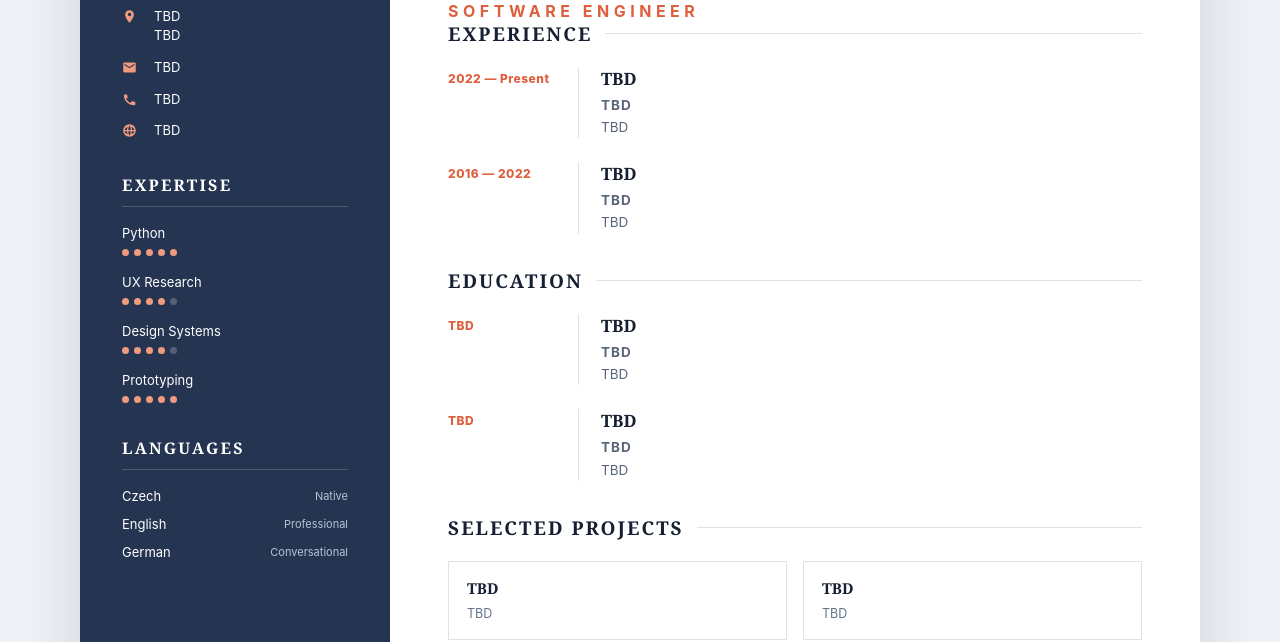
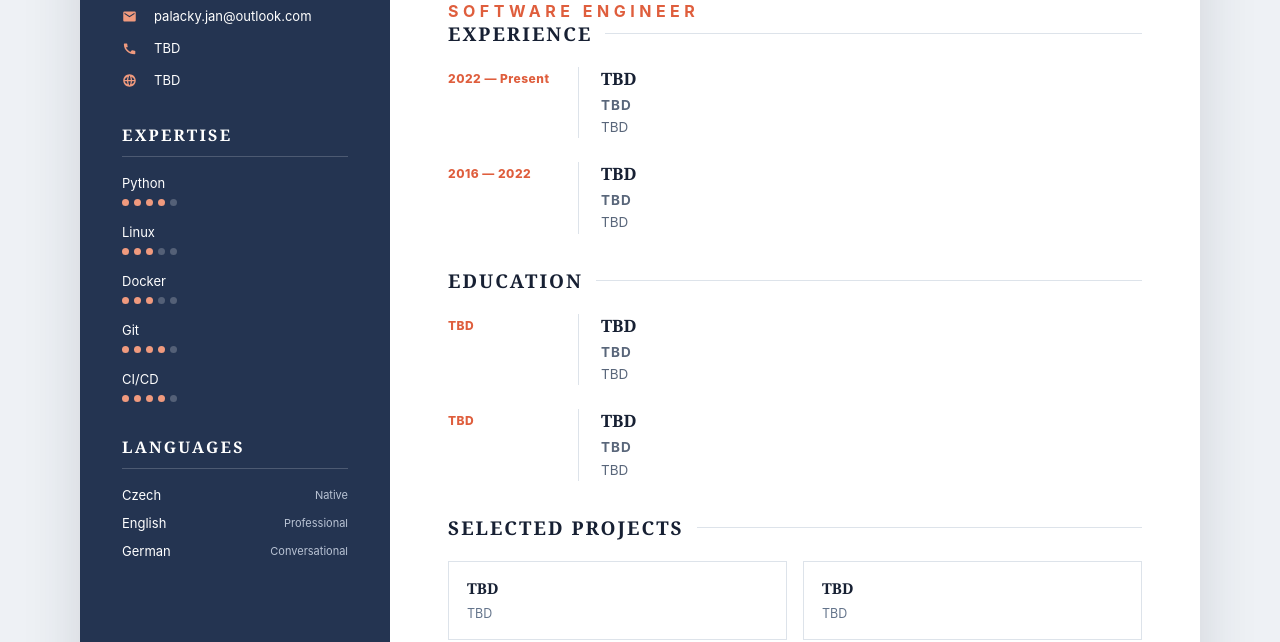
Before and after one commit to pokornyjan/pokornyjan.github.io, an Astro site: page / in a window 1280 px wide. Shown: the part 160-802 px from the top of the page. Built offline with nearby package versions, Linux system fonts and the light colour scheme; Astro itself is replaced by a stand-in of ours.

Commit message:
updated skills

```diff
--- a/src/pages/index.astro
+++ b/src/pages/index.astro
@@ -17,16 +17,16 @@ const education = [
 ];
 
 const contact: Array<{ type: "location" | "email" | "phone" | "website"; value: string; detail?: string }> = [
-  { type: "location", value: "TBD", detail: "TBD" },
-  { type: "email", value: "TBD" },
+  { type: "email", value: "palacky.jan@outlook.com" },
   { type: "phone", value: "TBD" },
   { type: "website", value: "TBD" },
 ];
 const skills = [
-  { name: "Python", level: 5 },
-  { name: "UX Research", level: 4 },
-  { name: "Design Systems", level: 4 },
-  { name: "Prototyping", level: 5 },
+  { name: "Python", level: 4 },
+  { name: "Linux", level: 3 },
+  { name: "Docker", level: 3 },
+  { name: "Git", level: 4 },
+  { name: "CI/CD", level: 4 },
 ];
 const languages = [
   { name: "Czech", level: "Native" },
```
